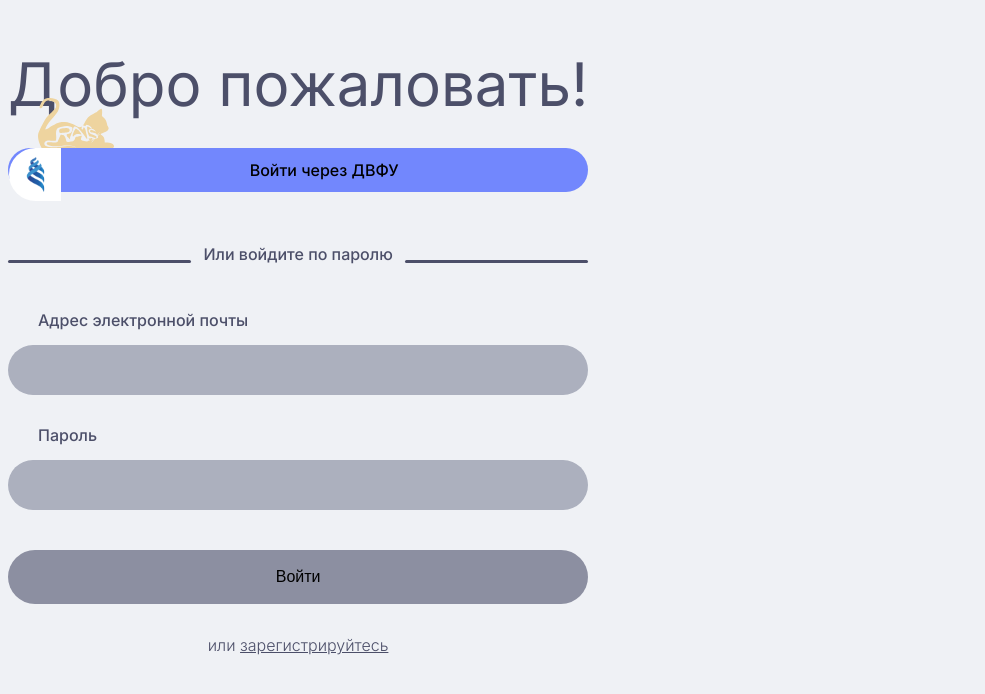
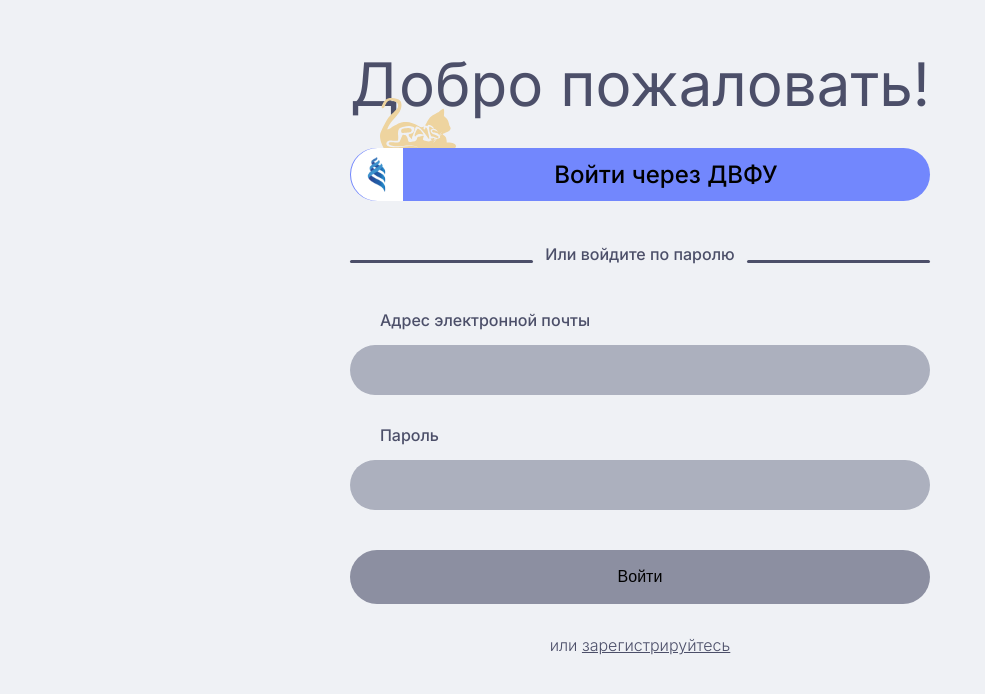
Before and after one commit to Klenin-team/frontend, a Vue app: page /login in a window 1280 px wide. Shown: the top 694 px of the page, without its empty margins (0-985 px from the left). Built offline with nearby package versions, Linux system fonts and the light colour scheme.

Commit message:
🔐 Centering on login page fixed

```diff
--- a/src/assets/login.css
+++ b/src/assets/login.css
@@ -7,6 +7,12 @@
 html {
   height: 100%;
   overflow: hidden;
+}
+
+.container {
+  width: 100%;
+  height: 100%;
+  display: flex;
 }
 
 .button {
@@ -66,6 +72,7 @@
 }
 
 .login .welcome .button {
+  font-size: 24px;
   max-width: calc(100vw - 24px);
   width: calc(100% - 24px);
   background-color: var(--lavender);
--- a/src/views/LoginView.vue
+++ b/src/views/LoginView.vue
@@ -5,6 +5,7 @@
 </style>
 
 <template>
+  <div class="container">
     <div class="login">
       <div class="welcome">
         <h1>Добро пожаловать!</h1>
@@ -38,4 +39,5 @@
         </p>
       </div>
     </div>
+  </div>
 </template>
--- a/src/views/RegisterView.vue
+++ b/src/views/RegisterView.vue
@@ -5,6 +5,7 @@
 </style>
 
 <template>
+  <div class="container">
     <div class="login register">
       <div class="welcome">
         <h1>Зарегистрируйтесь</h1>
@@ -34,4 +35,5 @@
         </p>
       </div>
     </div>
+  </div>
 </template>
```
Lines whose indentation alone changed are shown as unchanged.
